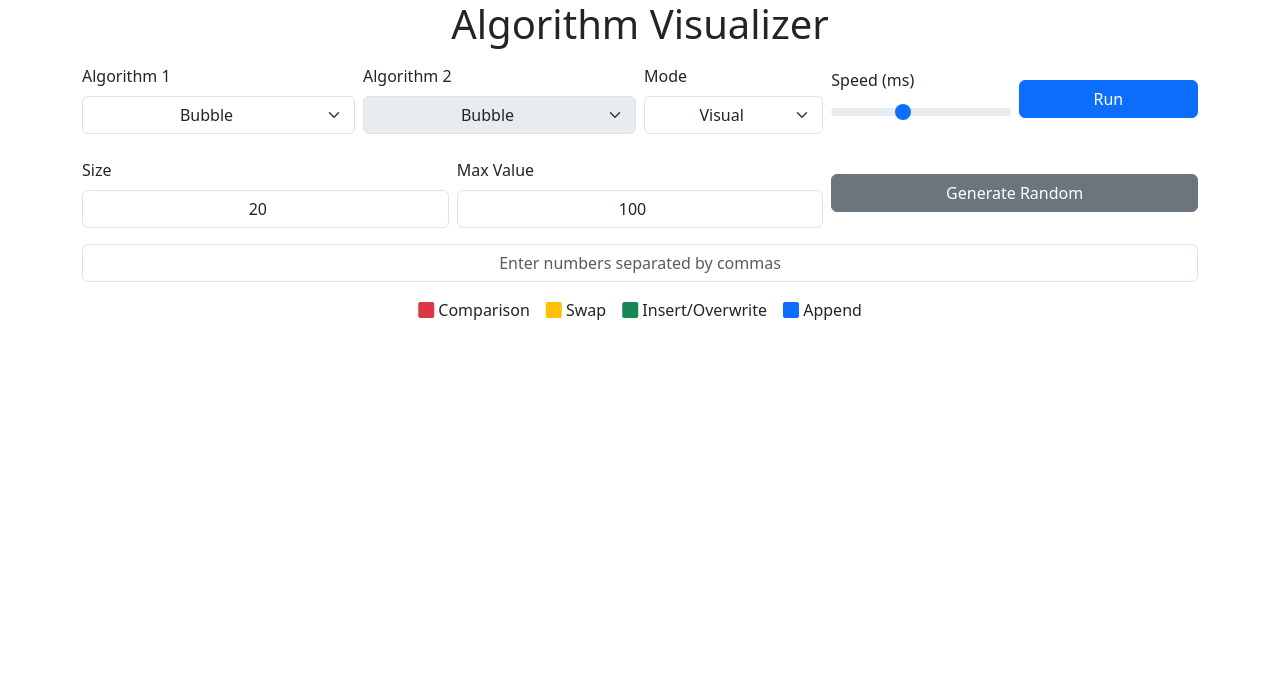
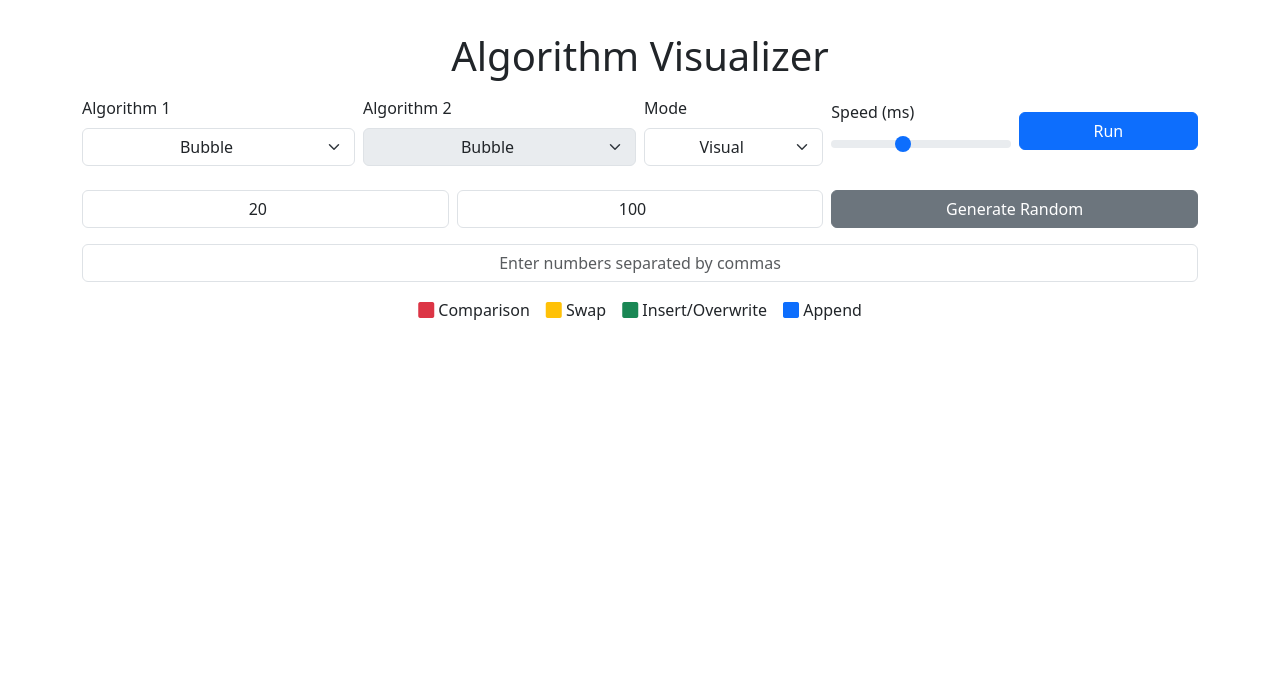
Before and after one commit to harsij01/algorithm_visualizer, a Flask app: page / in a window 1280 px wide. Shown: the top 693 px of the page. Run offline with Flask 3, Linux system fonts and the light colour scheme.

Commit message:
cleaned code

```diff
--- a/algorithms.py
+++ b/algorithms.py
@@ -108,8 +108,6 @@ def merge_sort(arr, track_steps=True):
     op_count = 0 # count the number of steps taken to sort
 
     def _merge_sort(left, right):
-        nonlocal op_count
-
         if left >= right:
             return
 
@@ -157,7 +155,7 @@ def merge_sort(arr, track_steps=True):
         # Copy back into original array
         for k in range(len(temp)):
             arr[left + k] = temp[k]
-            op_count += 1  # write operation
+            op_count += 1
 
             if track_steps:
                 steps.append({
--- a/static/style.css
+++ b/static/style.css
@@ -1,3 +1,7 @@
+body {
+    padding: 2rem;
+}
+
 .bar-container {
     display: flex;
     align-items: flex-end;
--- a/templates/sort.html
+++ b/templates/sort.html
@@ -56,11 +56,9 @@
 
             <div class="row g-2 mt-3 align-items-center">
                 <div class="col-md-4">
-                    <label for="arraySize" class="form-label">Size</label>
                     <input type="number" id="arraySize" class="form-control" min="1" max="1000" value="20" placeholder="Array Size" data-bs-toggle="tooltip" title="Number of elements">
                 </div>
                 <div class="col-md-4">
-                    <label for="maxValue" class="form-label">Max Value</label>
                     <input type="number" id="maxValue" class="form-control" min="1" max="1000" value="100" placeholder="Max Value" data-bs-toggle="tooltip" title="Maximum value of elements">
                 </div>
                 <div class="col-md-4">
```
